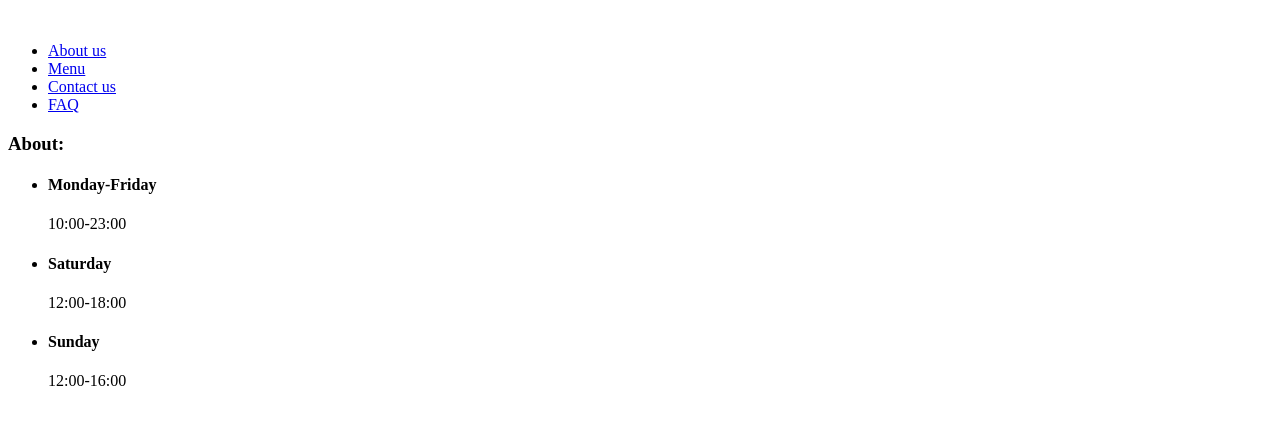
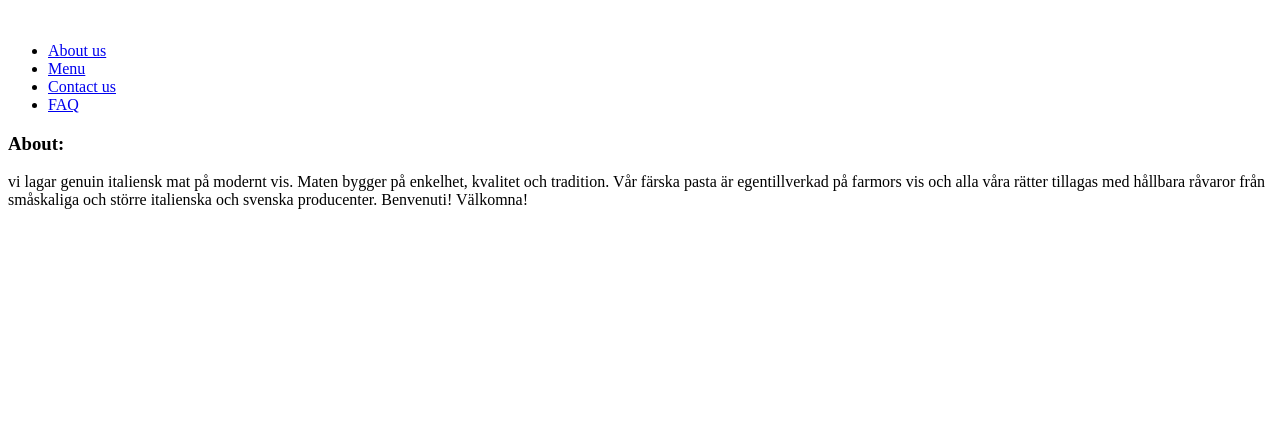
Before and after one commit to Taumich/ItalianRestaurant, a plain HTML site: page about.html in a window 1280 px wide. Drawn offline with Linux system fonts and the light colour scheme.

Commit message:
Update about.html

```diff
--- a/about.html
+++ b/about.html
@@ -22,21 +22,15 @@
 
         <div>
             <h3>About:</h3>
-            <ul>
-                <li>
-                    <h4>Monday-Friday</h4>
-                    <p>10:00-23:00</p>
-                </li>
-                <li>
-                    <h4>Saturday</h4>
-                    <p>12:00-18:00</p>
-                </li>
-                <li>
-                    <h4>Sunday</h4>
-                    <p>12:00-16:00</p>
-                </li>
-            </ul>
+            <p>
+                 vi lagar genuin italiensk mat på modernt vis.
+                Maten bygger på enkelhet, kvalitet och tradition.
+                Vår färska pasta är egentillverkad på farmors vis och alla våra rätter
+                tillagas med hållbara råvaror från småskaliga och större
+                italienska och svenska producenter.
 
+                Benvenuti! Välkomna!
+            </p>
         </div>
 
     </body>
```
